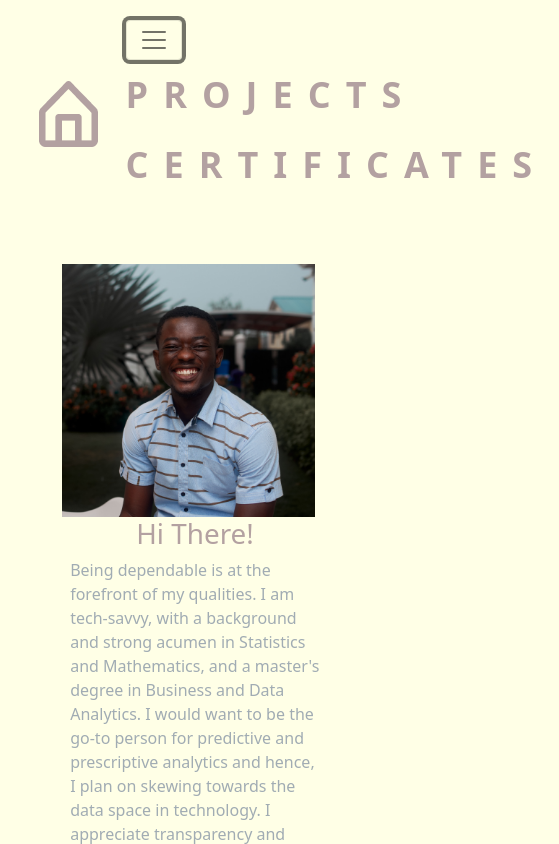
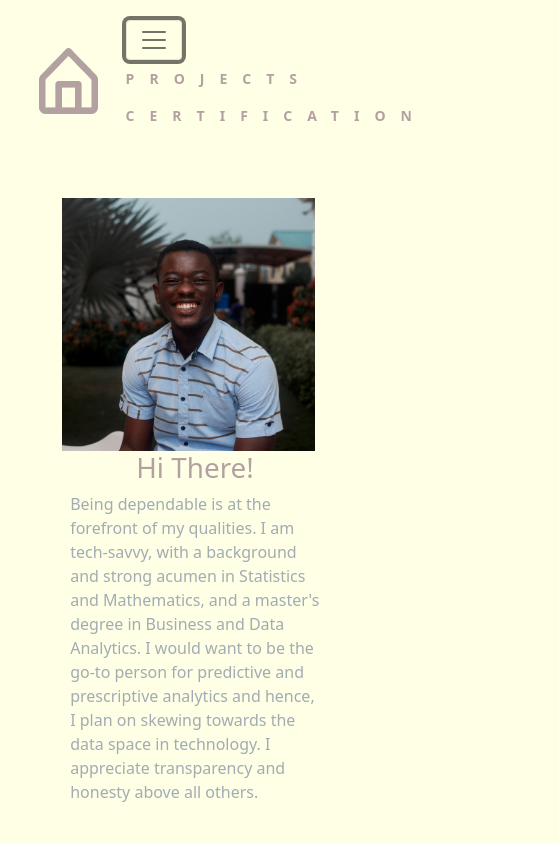
Before and after one commit to ImmArkorful/ImmArkorful.github.io, a plain HTML site: page index.html in a window 390 px wide. Both pictures are taken after a click on the button "Toggle navigation". Shown: the top 844 px of the page, 559 px wide, since content can reach past the window. Drawn offline with nearby package versions, Linux system fonts and the light colour scheme.

Commit message:
a bit more responsive

```diff
--- a/index.html
+++ b/index.html
@@ -35,8 +35,17 @@
             <ul class="navbar-nav me-auto mb-2 mb-lg-0">
               <li class="nav-item marginRight10">
                 <a
-                  class="nav-link active"
+                  class="nav-link active d-none d-lg-block"
                   id="textNav"
+                  aria-current="page"
+                  href="projects.html"
+                  >PROJECTS</a
+                >
+              </li>
+              <li class="nav-item marginRight10">
+                <a
+                  class="nav-link active d-block d-lg-none"
+                  id="textNavSm"
                   aria-current="page"
                   href="projects.html"
                   >PROJECTS</a
@@ -44,12 +53,20 @@
               </li>
               <li class="nav-item">
                 <a
-                  class="nav-link active"
+                  class="nav-link active d-none d-lg-block"
                   id="textNav"
                   aria-current="page"
                   target="_blank"
                   href="https://www.credly.com/users/emmanuel-kwesi-ahinesi-arkorful"
-                  >CERTIFICATES</a
+                  >CERTIFICATION</a
+                >
+                <a
+                  class="nav-link active d-block d-lg-none"
+                  id="textNavSm"
+                  aria-current="page"
+                  target="_blank"
+                  href="https://www.credly.com/users/emmanuel-kwesi-ahinesi-arkorful"
+                  >CERTIFICATION</a
                 >
               </li>
             </ul>
--- a/style.css
+++ b/style.css
@@ -23,6 +23,14 @@ body {
   color: #b3a1a1;
   letter-spacing: 15px;
   font-size: 36px;
+  font-weight: 600;
+}
+
+#textNavSm {
+  margin: 0;
+  color: #b3a1a1;
+  letter-spacing: 15px;
+  font-size: 14px;
   font-weight: 600;
 }
 
```
